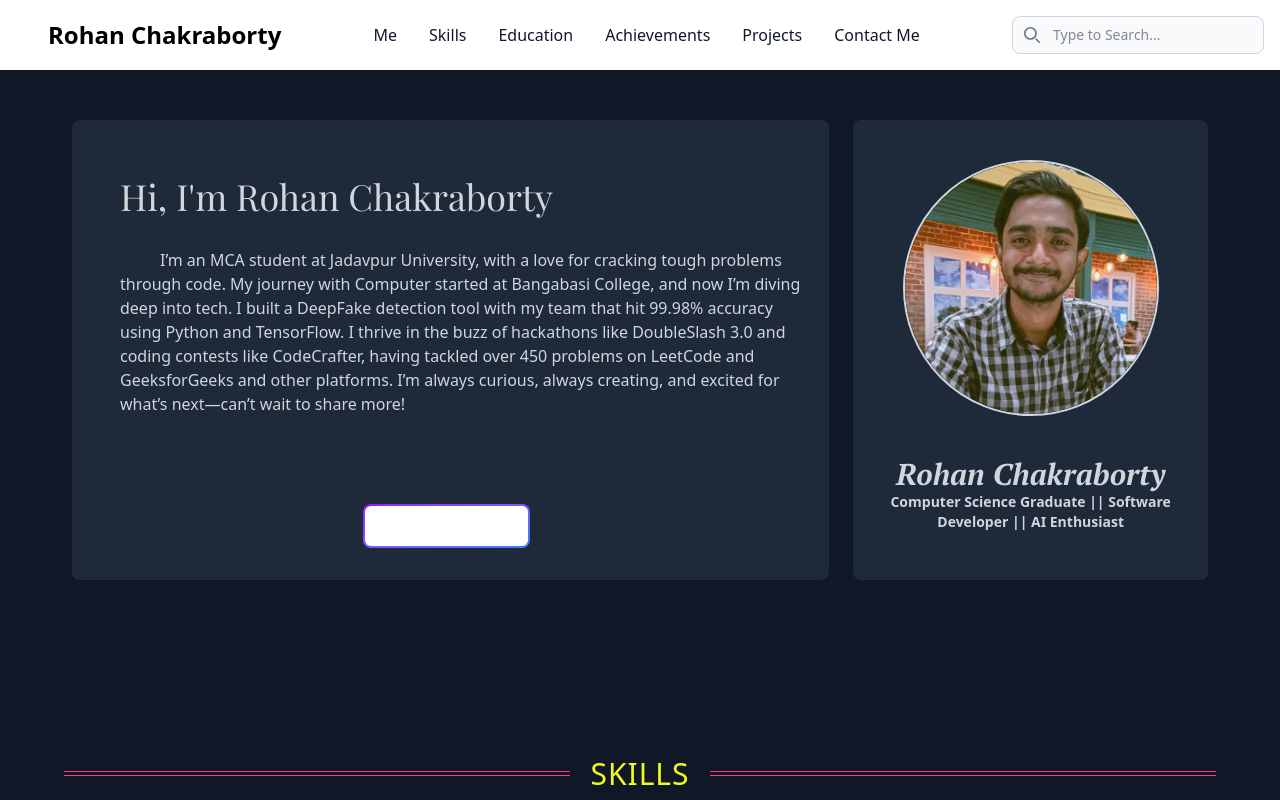
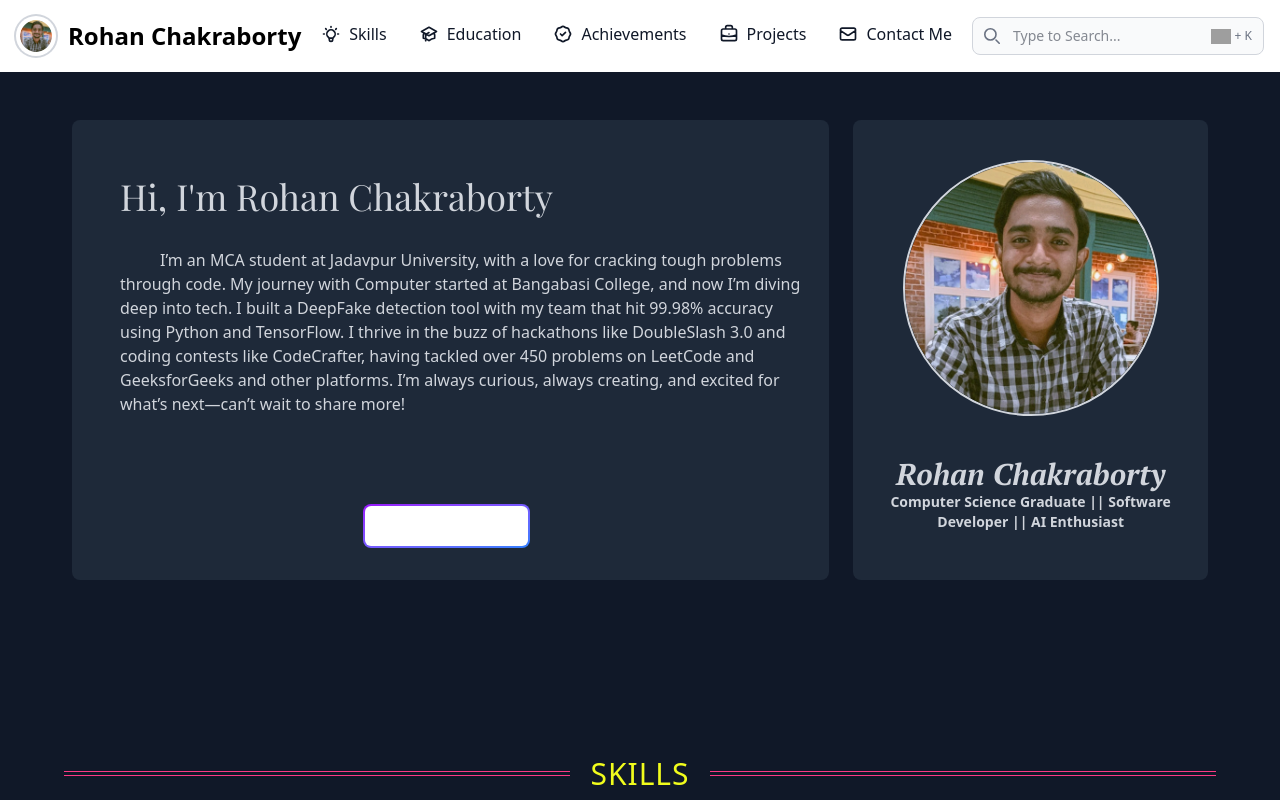
Before and after one commit to rohannc/My_Portfolio, a Vue app: page / in a window 1280 px wide. Shown: the top 800 px of the page. Built offline with nearby package versions, Linux system fonts and the light colour scheme; grey boxes are pictures that could not be loaded; a web font is replaced by a local one.

Commit message:
Edited the NavBar

```diff
--- a/index.html
+++ b/index.html
@@ -3,7 +3,7 @@
 
 <head>
   <meta charset="UTF-8" />
-  <link rel="icon" type="image/svg+xml" href="/vite.svg" />
+  <link rel="icon" type="image/svg+xml" href="/src/assets/ProfileImageCropped.jpg" />
   <meta name="viewport" content="width=device-width, initial-scale=1.0" />
   <link href="/src/style.css" rel="stylesheet">
 <link rel="preconnect" href="https://fonts.googleapis.com">
@@ -18,7 +18,7 @@
     integrity="sha384-VQqxDN0EQCkWoxt/0vsQvZswzTHUVOImccYmSyhJTp7kGtPed0Qcx8rK9h9YEgx+"
     crossorigin="anonymous"></script>
     <script src="https://cdn.jsdelivr.net/npm/@emailjs/browser@3/dist/email.min.js"></script>
-  <title>Portfolio | Rohan Chakraborty</title>
+  <title>Rohan Chakraborty - Portfolio</title>
 </head>
 
 <body>
--- a/src/components/NavbarCustomized.vue
+++ b/src/components/NavbarCustomized.vue
@@ -1,59 +1,89 @@
 <script setup>
-import {
-    ref,
-    onMounted,
-    onUnmounted
-}
-    from "vue";
+import { ref, onMounted, onUnmounted, computed, watch } from "vue";
 
-// Navigation items
+// Navigation items with icons
 const navItems = ref([
-    {
-        name: "Me",
-        url: "#",
-        active: false
-    },
-    {
-        name: "Skills",
-        url: "#skills",
-        active: false
-    },
-    {
-        name: "Education",
-        url: "#education",
-        active: false
-    },
-    {
-        name: "Achievements",
-        url: "#achievements",
-        active: false
-    },
-    {
-        name: "Projects",
-        url: "#projects",
-        active: false
-    },
-    {
-        name: "Contact Me",
-        url: "#contact",
-        active: false
-    },
+    { name: "Skills", url: "#skills", active: false, icon: "light-bulb" },
+    { name: "Education", url: "#education", active: false, icon: "academic-cap" },
+    { name: "Achievements", url: "#achievements", active: false, icon: "trophy" },
+    { name: "Projects", url: "#projects", active: false, icon: "briefcase" },
+    { name: "Contact Me", url: "#contact", active: false, icon: "envelope" },
 ]);
 
-let lastScrollTop = 0;
+// Search state
+const searchQuery = ref("");
+const isSearchFocused = ref(false);
+
+// Dark mode state
+const isDarkMode = ref(false);
+
+// Watch isDarkMode to update HTML class
+watch(isDarkMode, (newValue) => {
+    if (newValue) {
+        document.documentElement.classList.add('dark');
+    } else {
+        document.documentElement.classList.remove('dark');
+    }
+});
+
+// Computed property to filter nav items
+const filteredNavItems = computed(() => {
+    if (!searchQuery.value.trim()) return [];
+    return navItems.value.filter(item =>
+        item.name.toLowerCase().includes(searchQuery.value.toLowerCase())
+    );
+});
+
+// Handle scroll behavior: hide during scroll, show when stopped, clear highlights
+const handleScroll = () => {
     const navbar = document.getElementById('navbar');
+    let scrollTimeout;
+    return () => {
+        navbar.style.transform = 'translateY(-100%)';
+        navItems.value.forEach((item) => {
+            item.active = false;
+        });
+        clearTimeout(scrollTimeout);
+        scrollTimeout = setTimeout(() => {
+            navbar.style.transform = 'translateY(0)';
+        }, 300);
+    };
+};
 
-window.addEventListener('scroll', function () {
-    const scrollTop = window.pageYOffset || document.documentElement.scrollTop;
+// Handle Ctrl + K shortcut
+const handleKeydown = (event) => {
+    if (event.ctrlKey && event.key === 'k') {
+        event.preventDefault();
+        const isDesktop = window.innerWidth >= 768; // Tailwind 'md' breakpoint
+        const input = document.getElementById(
+            isDesktop ? 'search-navbar-desktop' : 'search-navbar-mobile'
+        );
+        if (input) {
+            input.focus();
+            isSearchFocused.value = true;
+        }
+    }
+};
 
-    if (scrollTop > lastScrollTop) {
-        // Scrolling Down
-        navbar.style.transform = 'translateY(-100%)';
-    } else {
-        // Scrolling Up
-        navbar.style.transform = 'translateY(0)';
-    }
-    lastScrollTop = scrollTop;
+// Handle navbar button click
+const handleNavClick = (clickedItem) => {
+    navItems.value.forEach((item) => {
+        item.active = item === clickedItem;
+    });
+};
+
+// Initialize dark mode and event listeners
+onMounted(() => {
+    isDarkMode.value = true;
+    document.documentElement.classList.add('dark');
+    window.addEventListener('scroll', handleScroll());
+    window.addEventListener('keydown', handleKeydown);
+});
+
+// Cleanup event listeners
+onUnmounted(() => {
+    window.removeEventListener('scroll', handleScroll());
+    window.removeEventListener('keydown', handleKeydown);
 });
 </script>
 
@@ -63,19 +93,14 @@ window.addEventListener('scroll', function () {
         <div class="max-w-screen-xl flex flex-wrap items-center justify-between mx-auto p-4">
             <!-- Logo Section -->
             <a href="#" class="flex items-center space-x-3 rtl:space-x-reverse">
-                <svg xmlns="http://www.w3.org/2000/svg" width="20" height="20" fill="white" class="bi bi-bug-fill"
-                    viewBox="0 0 16 16">
-                    <path
-                        d="M4.978.855a.5.5 0 1 0-.956.29l.41 1.352A5 5 0 0 0 3 6h10a5 5 0 0 0-1.432-3.503l.41-1.352a.5.5 0 1 0-.956-.29l-.291.956A5 5 0 0 0 8 1a5 5 0 0 0-2.731.811l-.29-.956z" />
-                    <path
-                        d="M13 6v1H8.5v8.975A5 5 0 0 0 13 11h.5a.5.5 0 0 1 .5.5v.5a.5.5 0 1 0 1 0v-.5a1.5 1.5 0 0 0-1.5-1.5H13V9h1.5a.5.5 0 0 0 0-1H13V7h.5A1.5 1.5 0 0 0 15 5.5V5a.5.5 0 0 0-1 0v.5a.5.5 0 0 1-.5.5zm-5.5 9.975V7H3V6h-.5a.5.5 0 0 1-.5-.5V5a.5.5 0 0 0-1 0v.5A1.5 1.5 0 0 0 2.5 7H3v1H1.5a.5.5 0 0 0 0 1H3v1h-.5A1.5 1.5 0 0 0 1 11.5v.5a.5.5 0 1 0 1 0v-.5a.5.5 0 0 1 .5-.5H3a5 5 0 0 0 4.5 4.975" />
-                </svg>
+                <img class="w-10 h-10 p-1 rounded-full ring-2 ring-gray-300 dark:ring-gray-500"
+                    src="../assets/ProfileImageCropped.jpg" alt="Bordered avatar">
                 <span class="self-center text-2xl font-semibold whitespace-nowrap dark:text-white">
                     Rohan Chakraborty
                 </span>
             </a>
-            <!-- Search Button -->
-            <div class="flex md:order-2">
+            <!-- Search Button (Desktop) -->
+            <div class="flex items-center md:order-2">
                 <div class="relative hidden md:block">
                     <div class="absolute inset-y-0 start-0 flex items-center ps-3 pointer-events-none">
                         <svg class="w-4 h-4 text-gray-500 dark:text-gray-400" aria-hidden="true"
@@ -83,42 +108,100 @@ window.addEventListener('scroll', function () {
                             <path stroke="currentColor" stroke-linecap="round" stroke-linejoin="round" stroke-width="2"
                                 d="m19 19-4-4m0-7A7 7 0 1 1 1 8a7 7 0 0 1 14 0Z" />
                         </svg>
-                        <span class="sr-only">
-                            Search icon
-                        </span>
+                        <span class="sr-only">Search icon</span>
                     </div>
-                    <input type="text" id="search-navbar" class="block w-full p-2 ps-10 text-sm text-gray-900 border border-gray-300 rounded-lg bg-gray-50
+                    <input type="text" id="search-navbar-desktop" v-model="searchQuery" @focus="isSearchFocused = true"
+                        @blur="isSearchFocused = false" class="block w-full p-2 ps-10 pr-12 text-sm text-gray-900 border border-gray-300 rounded-lg bg-gray-50
                         focus:ring-blue-500 focus:border-blue-500 dark:bg-gray-700 dark:border-gray-600 dark:placeholder-gray-400
                         dark:text-white dark:focus:ring-blue-500 dark:focus:border-blue-500"
                         placeholder="Type to Search..." />
+                    <!-- Right-Aligned Shortcut Indicator -->
+                    <div class="absolute inset-y-0 end-0 flex items-center pe-3 pointer-events-none">
+                        <img src="https://img.icons8.com/?size=100&id=zP1mYl1gEfJz&format=png&color=000000" alt="CTRL"
+                            width="20px" height="20px">
+                        <span class="text-xs font-medium text-gray-500 dark:text-gray-400 ml-1">+ K</span>
+                    </div>
+                    <!-- Search Results Dropdown -->
+                    <ul v-if="isSearchFocused && filteredNavItems.length"
+                        class="absolute top-full left-0 w-full mt-1 bg-white dark:bg-gray-800 border border-gray-300 dark:border-gray-600 rounded-lg shadow-lg max-h-60 overflow-y-auto z-50">
+                        <li v-for="(item, index) in filteredNavItems" :key="index"
+                            class="px-4 py-2 text-sm text-gray-900 dark:text-white hover:bg-gray-100 dark:hover:bg-gray-700 cursor-pointer">
+                            <a :href="item.url" @click="searchQuery = ''; isSearchFocused = false">{{ item.name }}</a>
+                        </li>
+                    </ul>
                 </div>
             </div>
             <!-- Navigation Links -->
             <div class="items-center justify-between hidden w-full md:flex md:w-auto md:order-1" id="navbar-search">
-                <div class="relative mt-3 md:hidden">
+                <div class="flex items-center mt-3 md:hidden">
+                    <div class="relative">
                         <div class="absolute inset-y-0 start-0 flex items-center ps-3 pointer-events-none">
                             <svg class="w-4 h-4 text-gray-500 dark:text-gray-400" aria-hidden="true"
                                 xmlns="http://www.w3.org/2000/svg" fill="none" viewBox="0 0 20 20">
-                            <path stroke="currentColor" stroke-linecap="round" stroke-linejoin="round" stroke-width="2"
-                                d="m19 19-4-4m0-7A7 7 0 1 1 1 8a7 7 0 0 1 14 0Z" />
+                                <path stroke="currentColor" stroke-linecap="round" stroke-linejoin="round"
+                                    stroke-width="2" d="m19 19-4-4m0-7A7 7 0 1 1 1 8a7 7 0 0 1 14 0Z" />
                             </svg>
                         </div>
-                    <input type="text" id="search-navbar" class="block w-full p-2 ps-10 text-sm text-gray-900 border border-gray-300 rounded-lg bg-gray-50
+                        <input type="text" id="search-navbar-mobile" v-model="searchQuery"
+                            @focus="isSearchFocused = true" @blur="isSearchFocused = false" class="block w-full p-2 ps-10 pr-12 text-sm text-gray-900 border border-gray-300 rounded-lg bg-gray-50
                             focus:ring-blue-500 focus:border-blue-500 dark:bg-gray-700 dark:border-gray-600 dark:placeholder-gray-400
-                    dark:text-white dark:focus:ring-blue-500 dark:focus:border-blue-500" placeholder="Search..." />
+                            dark:text-white dark:focus:ring-blue-500 dark:focus:border-blue-500"
+                            placeholder="Search..." />
+                        <!-- Right-Aligned Shortcut Indicator -->
+                        <div class="absolute inset-y-0 end-0 flex items-center pe-3 pointer-events-none">
+                            <svg class="w-4 h-4 text-gray-500 dark:text-gray-400" xmlns="http://www.w3.org/2000/svg"
+                                fill="none" viewBox="0 0 24 24" stroke="currentColor">
+                                <path stroke-linecap="round" stroke-linejoin="round" stroke-width="2"
+                                    d="M13 10V3L4 14h7v7l9-11h-7z" />
+                            </svg>
+                            <span class="text-xs font-medium text-gray-500 dark:text-gray-400 ml-1">+ K</span>
                         </div>
-                <!-- Dynamic Nav Items Here -->
+                        <!-- Search Results Dropdown -->
+                        <ul v-if="isSearchFocused && filteredNavItems.length"
+                            class="absolute top-full left-0 w-full mt-1 bg-white dark:bg-gray-800 border border-gray-300 dark:border-gray-600 rounded-lg shadow-lg max-h-60 overflow-y-auto z-50">
+                            <li v-for="(item, index) in filteredNavItems" :key="index"
+                                class="px-4 py-2 text-sm text-gray-900 dark:text-white hover:bg-gray-100 dark:hover:bg-gray-700 cursor-pointer">
+                                <a :href="item.url" @click="searchQuery = ''; isSearchFocused = false">{{ item.name
+                                }}</a>
+                            </li>
+                        </ul>
+                    </div>
+                </div>
+                <!-- Dynamic Nav Items with Icons -->
                 <ul class="flex flex-col p-4 md:p-0 mt-4 font-medium border border-gray-100 rounded-lg bg-gray-50
                 md:space-x-8 rtl:space-x-reverse md:flex-row md:mt-0 md:border-0 md:bg-white dark:bg-gray-800
                 md:dark:bg-gray-900 dark:border-gray-700">
                     <li v-for="(item, index) in navItems" :key="index">
-                        <a :href="item.url" :class="[
-                            'block py-2 px-3 rounded-sm md:p-0',
+                        <a :href="item.url" @click="handleNavClick(item)"
+                            class="inline-flex items-center space-x-2 py-2 px-3 rounded-sm md:p-0" :class="[
                                 item.active
                                     ? 'text-white bg-blue-700 md:bg-transparent md:text-blue-700 md:dark:text-blue-500'
                                     : 'text-gray-900 hover:bg-gray-100 md:hover:bg-transparent md:hover:text-blue-700 dark:text-white md:dark:hover:text-blue-500 dark:hover:bg-gray-700 dark:hover:text-white md:dark:hover:bg-transparent'
                             ]" aria-current="page">
-                            {{ item.name }}
+                            <svg v-if="item.icon"
+                                :class="['w-5 h-5', item.active ? 'text-blue-700 dark:text-blue-500' : 'text-gray-900 dark:text-white']"
+                                fill="none" stroke="currentColor" viewBox="0 0 24 24"
+                                xmlns="http://www.w3.org/2000/svg">
+                                <path v-if="item.icon === 'user'" stroke-linecap="round" stroke-linejoin="round"
+                                    stroke-width="2"
+                                    d="M16 7a4 4 0 11-8 0 4 4 0 018 0zM12 14a7 7 0 00-7 7h14a7 7 0 00-7-7z" />
+                                <path v-if="item.icon === 'light-bulb'" stroke-linecap="round" stroke-linejoin="round"
+                                    stroke-width="2"
+                                    d="M9.663 17h4.673M12 3v1m6.364 1.636l-.707.707M21 12h-1M4 12H3m3.343-5.657l-.707-.707m2.828 9.9a5 5 0 117.072 0l-.548.547A3.374 3.374 0 0014 18.469V19a2 2 0 11-4 0v-.531c0-.895-.356-1.754-.988-2.386l-.548-.547z" />
+                                <path v-if="item.icon === 'academic-cap'" stroke-linecap="round" stroke-linejoin="round"
+                                    stroke-width="2"
+                                    d="M12 14l9-5-9-5-9 5 9 5zm0 0l6.16-3.422a12.083 12.083 0 01.665 6.479A11.952 11.952 0 0012 20.055a11.952 11.952 0 00-6.824-2.998 12.078 12.078 0 01.665-6.479L12 14zm-4 6v-7.5l4-2.222" />
+                                <path v-if="item.icon === 'trophy'" stroke-linecap="round" stroke-linejoin="round"
+                                    stroke-width="2"
+                                    d="M9 12l2 2 4-4M7.835 4.697a3.42 3.42 0 001.946-.806 3.42 3.42 0 014.438 0 3.42 3.42 0 001.946.806 3.42 3.42 0 013.138 3.138 3.42 3.42 0 00.806 1.946 3.42 3.42 0 010 4.438 3.42 3.42 0 00-.806 1.946 3.42 3.42 0 01-3.138 3.138 3.42 3.42 0 00-1.946.806 3.42 3.42 0 01-4.438 0 3.42 3.42 0 00-1.946-.806 3.42 3.42 0 01-3.138-3.138 3.42 3.42 0 00-.806-1.946 3.42 3.42 0 010-4.438 3.42 3.42 0 00.806-1.946 3.42 3.42 0 013.138-3.138z" />
+                                <path v-if="item.icon === 'briefcase'" stroke-linecap="round" stroke-linejoin="round"
+                                    stroke-width="2"
+                                    d="M21 13.255A23.931 23.931 0 0112 15c-3.183 0-6.22-.62-9-1.745M16 6V4a2 2 0 00-2-2h-4a2 2 0 00-2 2v2m4 6h.01M5 20h14a2 2 0 002-2V8a2 2 0 00-2-2H5a2 2 0 00-2 2v10a2 2 0 002 2z" />
+                                <path v-if="item.icon === 'envelope'" stroke-linecap="round" stroke-linejoin="round"
+                                    stroke-width="2"
+                                    d="M3 8l7.89 5.26a2 2 0 002.22 0L21 8M5 19h14a2 2 0 002-2V7a2 2 0 00-2-2H5a2 2 0 00-2 2v10a2 2 0 002 2z" />
+                            </svg>
+                            <span>{{ item.name }}</span>
                         </a>
                     </li>
                 </ul>
@@ -127,4 +210,9 @@ window.addEventListener('scroll', function () {
     </nav>
 </template>
 
-<style></style>
+<style scoped>
+/* Ensure dropdown is above other elements */
+.z-50 {
+    z-index: 50;
+}
+</style>
```
Lines whose indentation alone changed are shown as unchanged.
